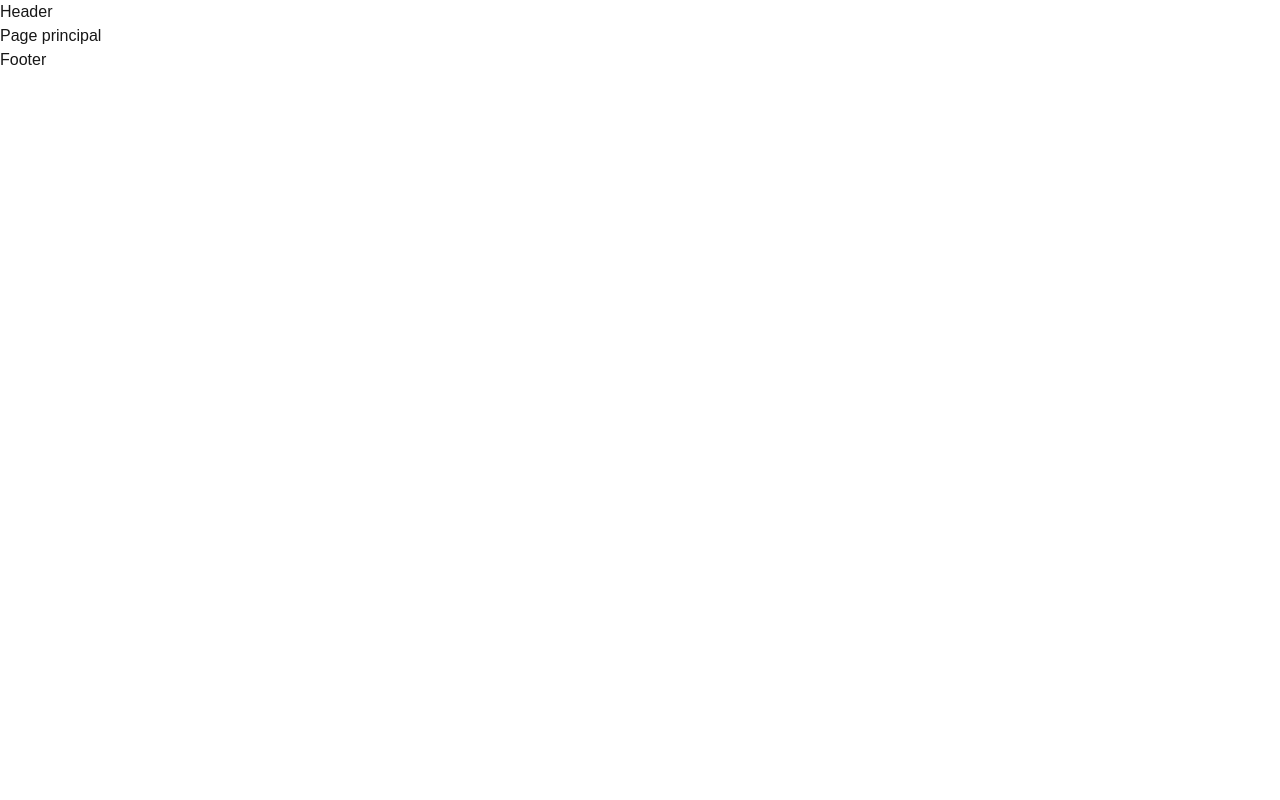
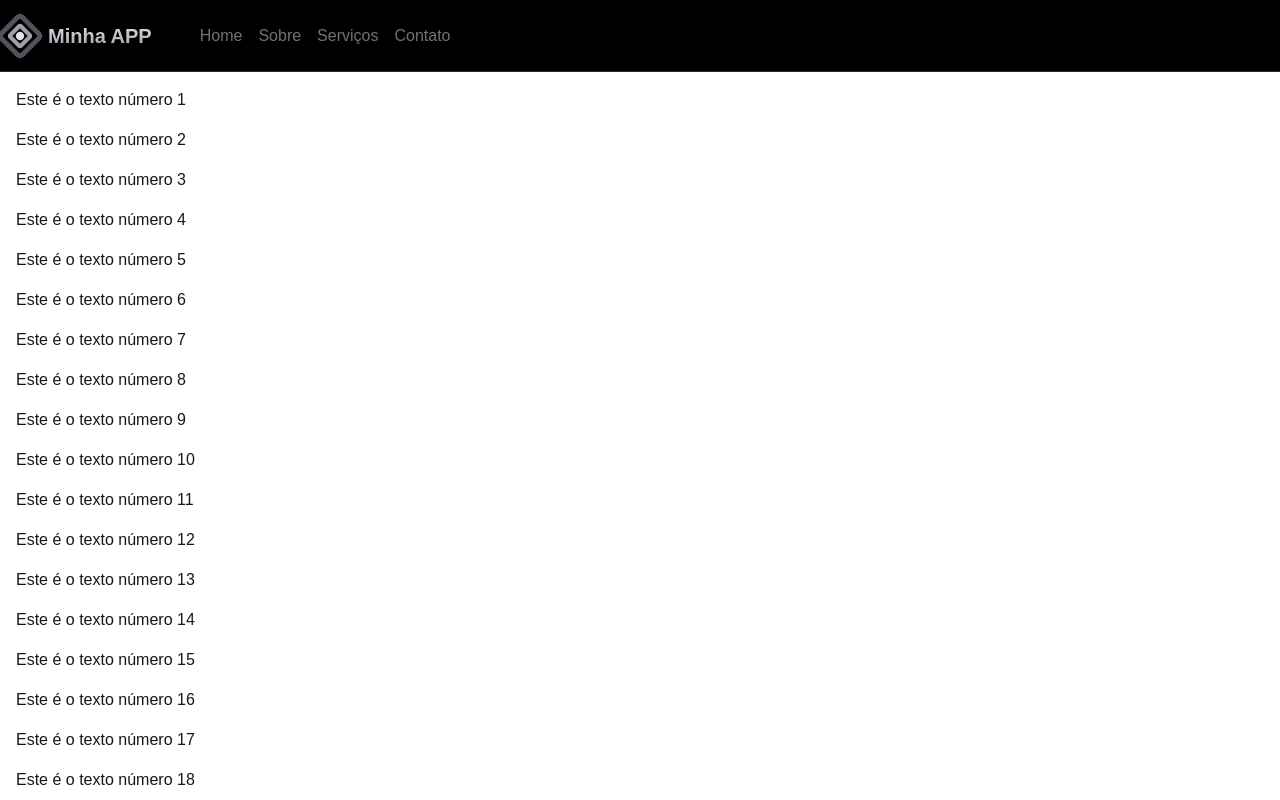
Before and after one commit to kauanevieira/site-vdom-digital, a Next.js app: page / in a window 1280 px wide. Shown: the top 800 px of the page. Built offline with nearby package versions, Linux system fonts and the light colour scheme.

Commit message:
feat: add logo and menu components, update layout structure, and enhance page content

```diff
--- a/src/app/(pages)/layout.tsx
+++ b/src/app/(pages)/layout.tsx
@@ -3,12 +3,12 @@ import Header from "../components/header";
 
 export default function Layout(props: { children: React.ReactNode }) {
   return (
-    <>
+    <div className="flex flex-col min-h-screen">
       <Header />
-      <main>
+      <main className="flex mt-[72px] flex-1">
         {props.children}
       </main>
       <Footer />
-    </>
+    </div>
   )
 }
--- a/src/app/(pages)/page.tsx
+++ b/src/app/(pages)/page.tsx
@@ -1,3 +1,9 @@
 export default function Page() {
-  return <div>Page principal</div>;
+  return (
+    <div className="flex flex-col gap-4 p-4">
+       {Array.from({ length: 30 }).map((_, index) => (
+        <p key={index}>Este é o texto número {index + 1}</p>
+      ))}
+    </div>
+  );
 }
--- a/src/app/components/header.tsx
+++ b/src/app/components/header.tsx
@@ -1,3 +1,11 @@
+import Logo from "./logo";
+import Menu from "./menu";
+
 export default function Header() {
-  return <header>Header</header>;
+  return <header className="flex justify-center items-center h-[72px] fixed top-0 left-0 right-0  border-b border-zinc-800 bg-black bg-opacity-80 backdrop-blur-sm">
+    <div className="w-[1400px] h-full flex items-center gap-12">
+      <Logo />
+      <Menu />
+    </div>
+  </header>;
 }
--- /dev/null
+++ b/src/app/components/logo.tsx
@@ -0,0 +1,17 @@
+import Link from "next/link";
+import { IconCircleFilled, IconSquare } from "@tabler/icons-react";
+
+export default function Logo() {
+  return (
+    <Link href="/" className="flex items-center gap-2">
+      <div className="relative w-10 h-10 flex justify-center items-center rotate-45">
+        <IconSquare stroke={3} size={40} className="text-zinc-600 absolute"/>
+        <IconSquare stroke={5} size={20} className="text-zinc-400 absolute"/>
+        <IconCircleFilled size={10} className="text-zinc-200 absolute"/>
+      </div>
+      <span className="font-black text-xl bg-clip-text text-transparent bg-gradient-to-b from-zinc-200 to-zinc-400">
+        Minha APP
+      </span>
+    </Link>
+  );
+}
--- /dev/null
+++ b/src/app/components/menu-item.tsx
@@ -0,0 +1,14 @@
+import Link from "next/link";
+
+export interface MenuItemProps {
+  title: string;
+  url: string;
+}
+
+export default function MenuItem(props: MenuItemProps) {
+  return (
+    <Link href={props.url}>
+      <span className="text-zinc-500 hover:text-zinc-300 transition duration-300">{props.title}</span>
+    </Link>
+  );
+}
--- /dev/null
+++ b/src/app/components/menu.tsx
@@ -0,0 +1,12 @@
+import MenuItem from "./menu-item";
+
+export default function Menu() {
+  return (
+    <nav className="flex gap-4">
+      <MenuItem title="Home" url="/" />
+      <MenuItem title="Sobre" url="/about" />
+      <MenuItem title="Serviços" url="/services" />
+      <MenuItem title="Contato" url="/contact" />
+    </nav>
+  )
+}
```
Also changed, not shown: package.json (+7 -6 lines), 1 other file (tests, documents, lock files or other folders).
